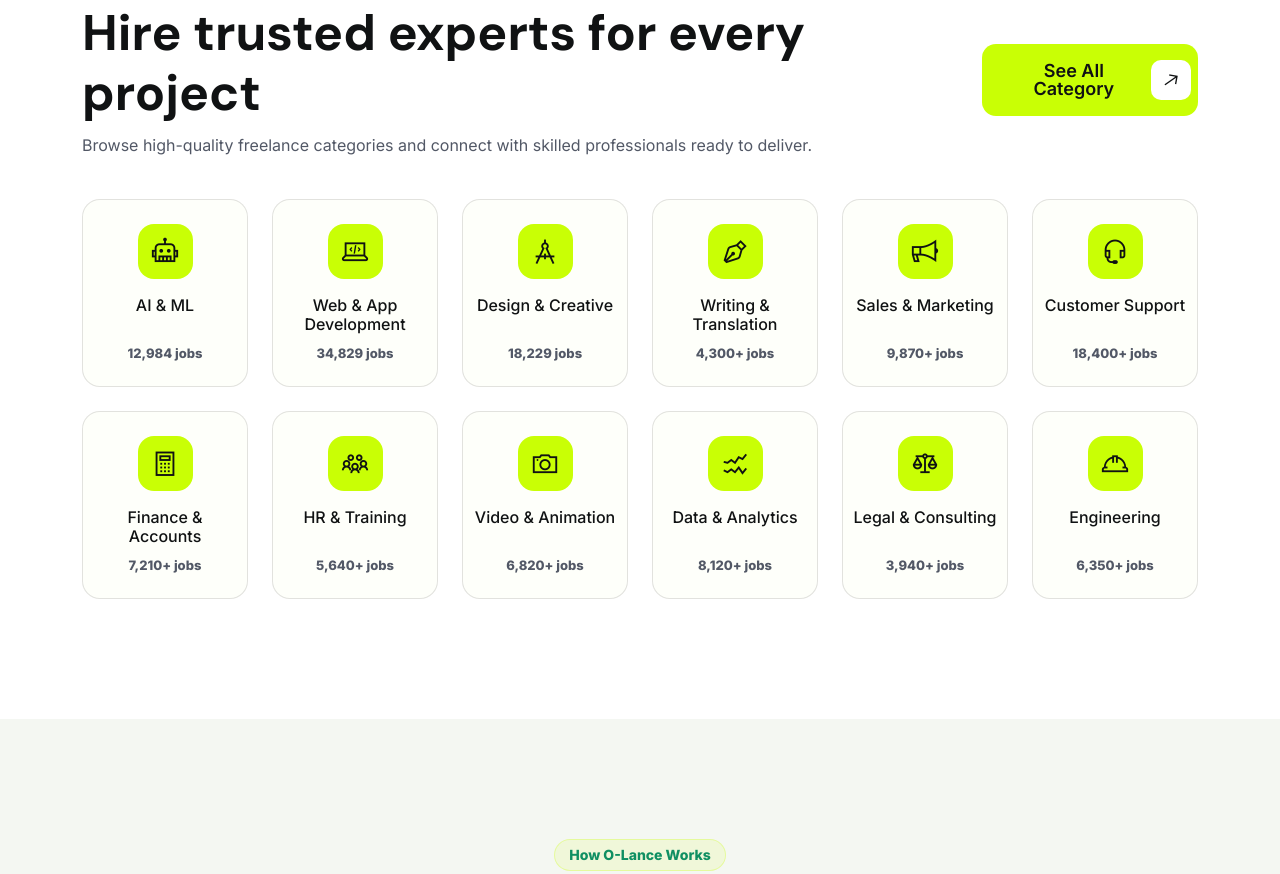
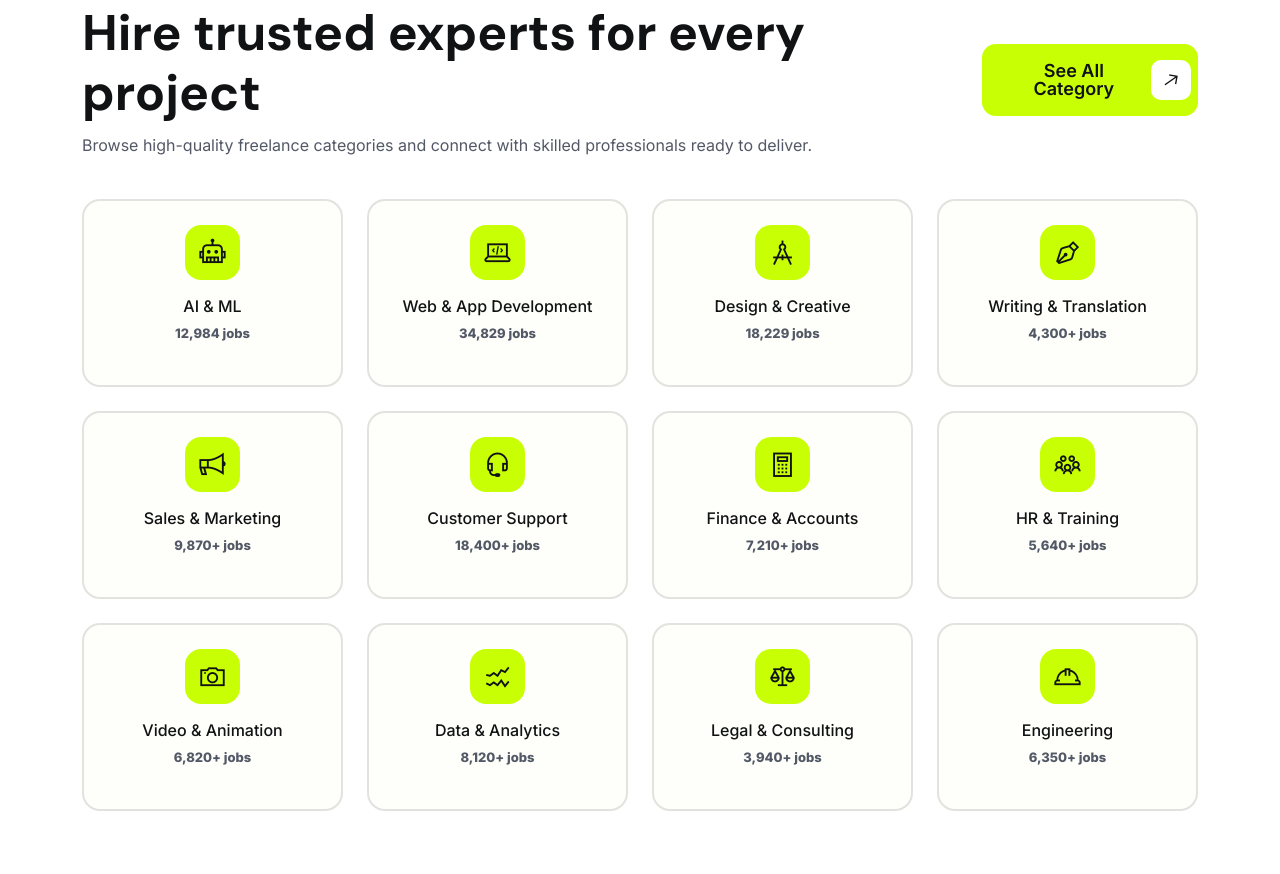
Before and after one commit to aponthedev/o-lanve, a website: page src/index.html in a window 1280 px wide. Shown: the part 1037-1911 px from the top of the page. Drawn offline with Linux system fonts and the light colour scheme.

Commit message:
categorey

```diff
--- a/src/assets/sass/partials/_cetagorey.scss
+++ b/src/assets/sass/partials/_cetagorey.scss
@@ -24,7 +24,7 @@
     justify-content: flex-start;
     overflow: hidden;
     padding: 24px 10px;
-    border: 1px solid hsl(var(--border-color) / 0.12);
+    border: 2px solid hsl(var(--black) / 0.12);
     border-radius: 18px;
     color: hsl(var(--black));
     background-color: hsl(var(--base) / 0.02);
@@ -34,8 +34,12 @@
     &:hover,
     &:focus {
       color: hsl(var(--black));
-      border-color: hsl(var(--base) / 0.5);
-
+      border-color: hsl(var(--base));
+      background-color: hsl(var(--base));
+   .cetagorey__icon{
+       color: hsl(var(--base)) !important;
+       background-color: hsl(var(--black)) !important;
+   }
 
       &::before {
         opacity: 1;
@@ -80,22 +84,19 @@
   &__name {
     position: relative;
     z-index: 1;
-    min-height: 40px;
-    margin-bottom: 10px;
     color: hsl(var(--black));
     font-size: 16px;
     font-weight: 500;
     line-height: 1.2;
     display: -webkit-box;
     overflow: hidden;
-    -webkit-box-orient: vertical;
-    -webkit-line-clamp: 2;
+
   }
 
   &__count {
     position: relative;
     z-index: 1;
-    margin-top: auto;
+    margin-top: 10px;
     color: hsl(var(--body-color));
     font-size: 13px;
     font-weight: 800;
--- a/src/index.html
+++ b/src/index.html
@@ -452,14 +452,14 @@
       </div>
 
       <div class="row gy-4">
-        <div class="col-xl-2 col-lg-3 col-md-4 col-sm-6">
+        <div class=" col-lg-3 col-md-4 col-sm-6">
           <a href="#" class="cetagorey__card">
             <span class="cetagorey__icon"><i class="las la-robot"></i></span>
             <span class="cetagorey__name">AI &amp; ML</span>
             <span class="cetagorey__count">12,984 jobs</span>
           </a>
         </div>
-        <div class="col-xl-2 col-lg-3 col-md-4 col-sm-6">
+        <div class=" col-lg-3 col-md-4 col-sm-6">
           <a href="#" class="cetagorey__card">
             <span class="cetagorey__icon"><i class="las la-laptop-code"></i></span>
             <span class="cetagorey__name">Web &amp; App Development</span>
@@ -467,7 +467,7 @@
           </a>
         </div>
 
-        <div class="col-xl-2 col-lg-3 col-md-4 col-sm-6">
+        <div class=" col-lg-3 col-md-4 col-sm-6">
           <a href="#" class="cetagorey__card">
             <span class="cetagorey__icon"
               ><i class="las la-drafting-compass"></i
@@ -477,7 +477,7 @@
           </a>
         </div>
 
-        <div class="col-xl-2 col-lg-3 col-md-4 col-sm-6">
+        <div class=" col-lg-3 col-md-4 col-sm-6">
           <a href="#" class="cetagorey__card">
             <span class="cetagorey__icon"><i class="las la-pen-nib"></i></span>
             <span class="cetagorey__name">Writing &amp; Translation</span>
@@ -485,21 +485,21 @@
           </a>
         </div>
 
-        <div class="col-xl-2 col-lg-3 col-md-4 col-sm-6">
+        <div class=" col-lg-3 col-md-4 col-sm-6">
           <a href="#" class="cetagorey__card">
             <span class="cetagorey__icon"><i class="las la-bullhorn"></i></span>
             <span class="cetagorey__name">Sales &amp; Marketing</span>
             <span class="cetagorey__count">9,870+ jobs</span>
           </a>
         </div>
-        <div class="col-xl-2 col-lg-3 col-md-4 col-sm-6">
+        <div class=" col-lg-3 col-md-4 col-sm-6">
           <a href="#" class="cetagorey__card">
             <span class="cetagorey__icon"><i class="las la-headset"></i></span>
             <span class="cetagorey__name">Customer Support</span>
             <span class="cetagorey__count">18,400+ jobs</span>
           </a>
         </div>
-        <div class="col-xl-2 col-lg-3 col-md-4 col-sm-6">
+        <div class=" col-lg-3 col-md-4 col-sm-6">
           <a href="#" class="cetagorey__card">
             <span class="cetagorey__icon"
               ><i class="las la-calculator"></i
@@ -508,21 +508,21 @@
             <span class="cetagorey__count">7,210+ jobs</span>
           </a>
         </div>
-        <div class="col-xl-2 col-lg-3 col-md-4 col-sm-6">
+        <div class=" col-lg-3 col-md-4 col-sm-6">
           <a href="#" class="cetagorey__card">
             <span class="cetagorey__icon"><i class="las la-users"></i></span>
             <span class="cetagorey__name">HR &amp; Training</span>
             <span class="cetagorey__count">5,640+ jobs</span>
           </a>
         </div>
-        <div class="col-xl-2 col-lg-3 col-md-4 col-sm-6">
+        <div class=" col-lg-3 col-md-4 col-sm-6">
           <a href="#" class="cetagorey__card">
             <span class="cetagorey__icon"><i class="las la-camera"></i></span>
             <span class="cetagorey__name">Video &amp; Animation</span>
             <span class="cetagorey__count">6,820+ jobs</span>
           </a>
         </div>
-        <div class="col-xl-2 col-lg-3 col-md-4 col-sm-6">
+        <div class=" col-lg-3 col-md-4 col-sm-6">
           <a href="#" class="cetagorey__card">
             <span class="cetagorey__icon"
               ><i class="las la-chart-line"></i
@@ -531,7 +531,7 @@
             <span class="cetagorey__count">8,120+ jobs</span>
           </a>
         </div>
-        <div class="col-xl-2 col-lg-3 col-md-4 col-sm-6">
+        <div class=" col-lg-3 col-md-4 col-sm-6">
           <a href="#" class="cetagorey__card">
             <span class="cetagorey__icon"
               ><i class="las la-balance-scale"></i
@@ -540,7 +540,7 @@
             <span class="cetagorey__count">3,940+ jobs</span>
           </a>
         </div>
-        <div class="col-xl-2 col-lg-3 col-md-4 col-sm-6">
+        <div class=" col-lg-3 col-md-4 col-sm-6">
           <a href="#" class="cetagorey__card">
             <span class="cetagorey__icon"
               ><i class="las la-hard-hat"></i
```
Also changed, not shown: src/html/sections/_cetagorey.html (+12 -12 lines), src/assets/css/main.css, 1 other file.
